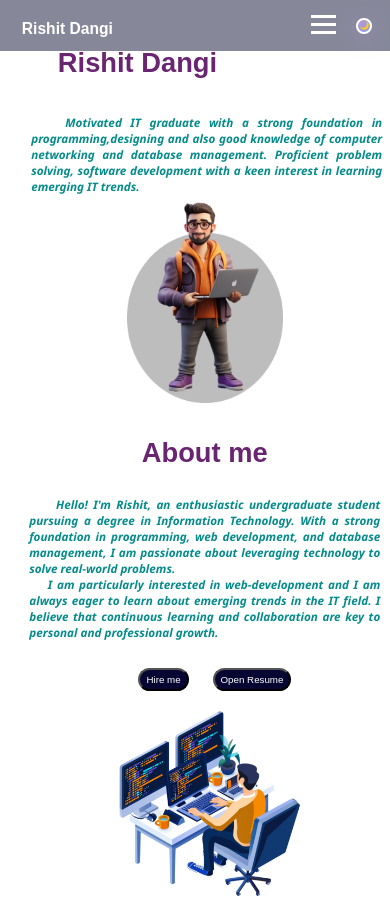
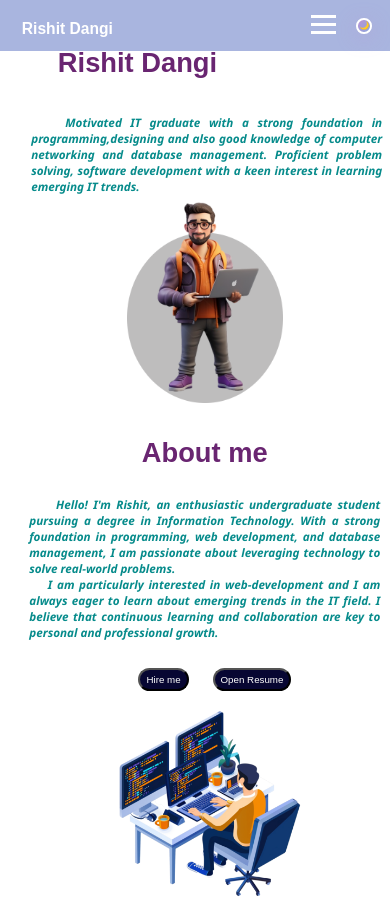
Before and after one commit to Rishit912/portfolio, a plain HTML site: page index.html in a window 390 px wide. Shown: the top 904 px of the page. Drawn offline with nearby package versions, Linux system fonts and the light colour scheme.

Commit message:
Update style.css

```diff
--- a/style.css
+++ b/style.css
@@ -1159,8 +1159,10 @@ footer a:hover {
         top: 0vw;
         font-weight: bold;
     }
+
+
     .navbar {
-        background-color: rgba(97, 99, 123, 0.762);
+        background-color: #A9B5DF;
         position: fixed;
         top: 0;
         width: 100%;
@@ -1170,4 +1172,6 @@ footer a:hover {
     }
 
 
+
+
 }
```
